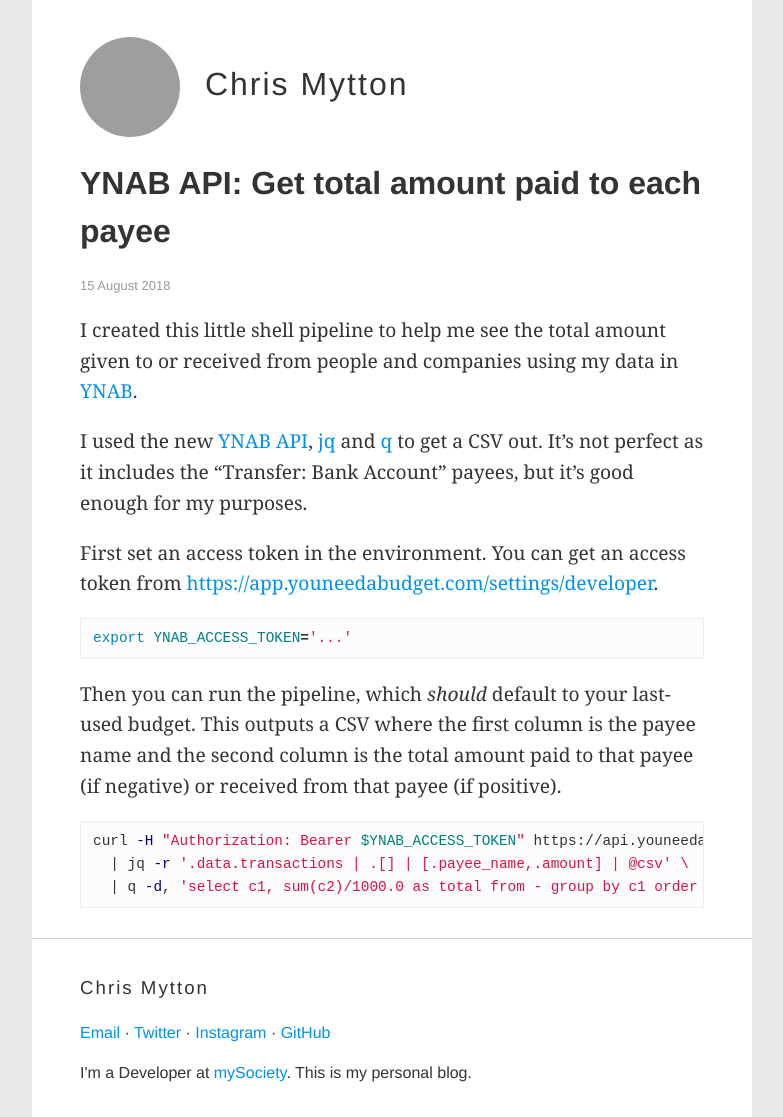
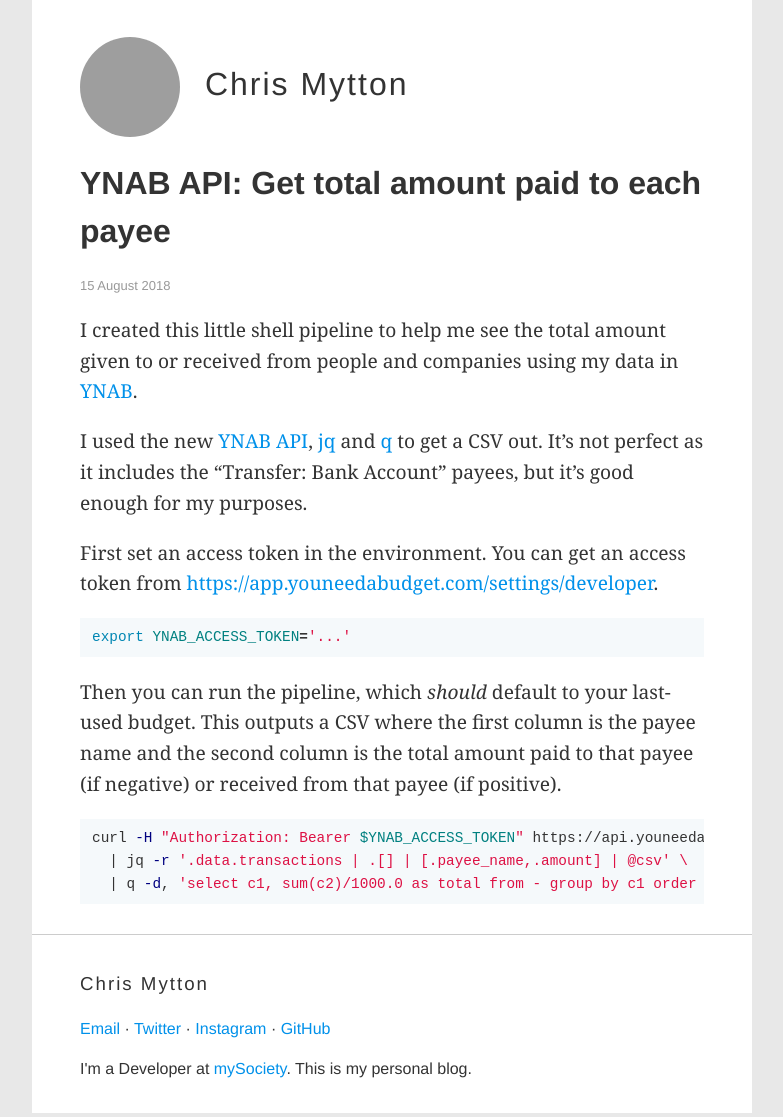
Before and after one commit to chrismytton/chrismytton.github.io, a Jekyll site: the page built from _posts/2018-08-15-ynab-api-payees-total.md, in a window 1280 px wide. Shown: the whole page, without its empty margins (248-1031 px from the left). Built offline with Jekyll 4.4.1, drawn with Linux system fonts in a browser that asks for light colours; grey boxes are pictures that could not be loaded.

Commit message:
Tweak how code is styled

```diff
--- a/_sass/_theme.scss
+++ b/_sass/_theme.scss
@@ -1,6 +1,6 @@
 $primary: #e8e8e8;
 $accent: #0091EA;
-$grey: #fcfcfc;
+$grey: #f5f9fb;
 $dark-grey: #333;
 $light-grey: #ccc;
 $white: #fff;
@@ -51,13 +51,21 @@
 }
 
 pre, code {
-  font-size: 0.9rem;
-  border: 0.0625rem solid #eee;
   background-color: $grey;
 }
 
+pre {
+  font-size: 0.9rem;
+}
+
+code {
+  padding: 0.2rem 0.4rem;
+  font-size: 85%;
+}
+
 pre > code {
-  border: 0;
+  padding: 0;
+  font-size: inherit;
 }
 
 .post-date {
```
